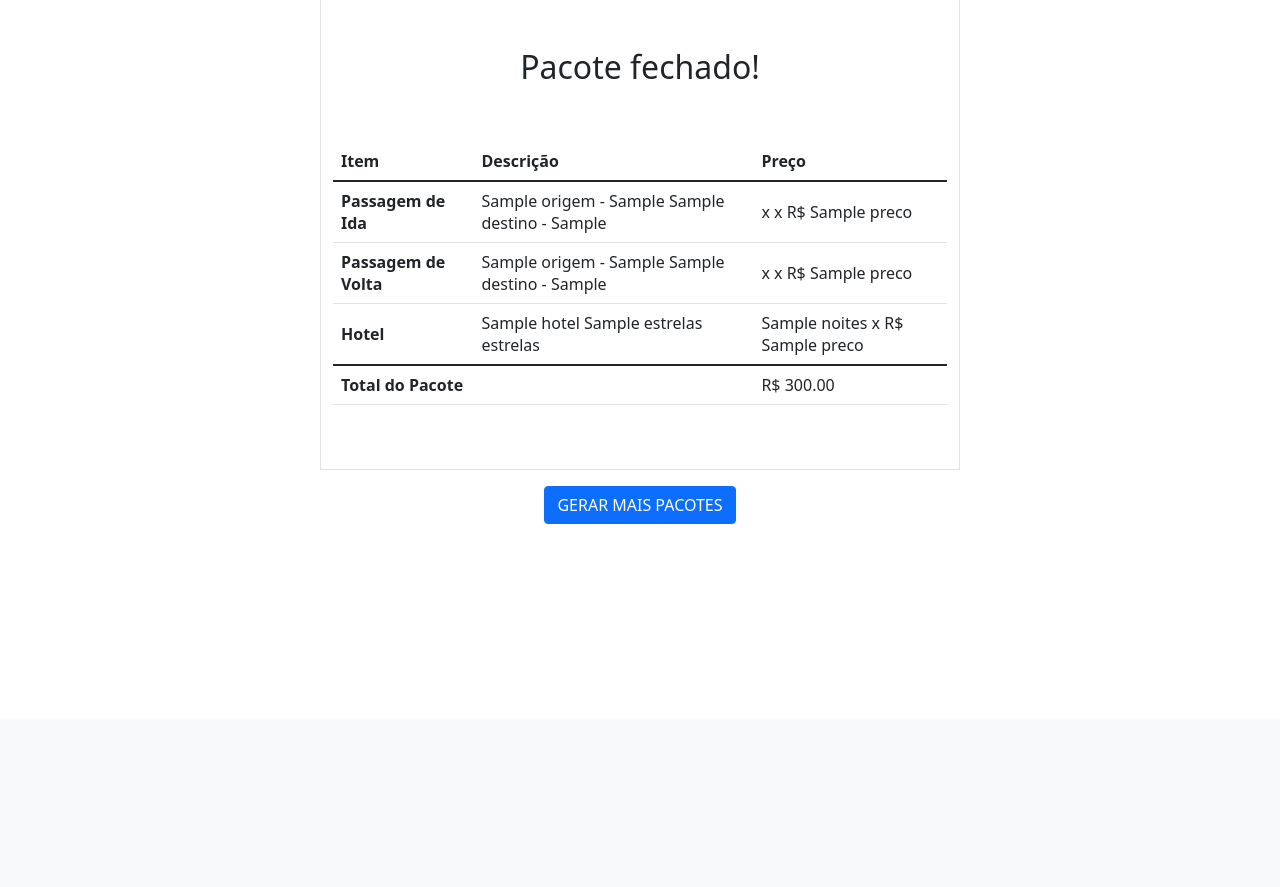
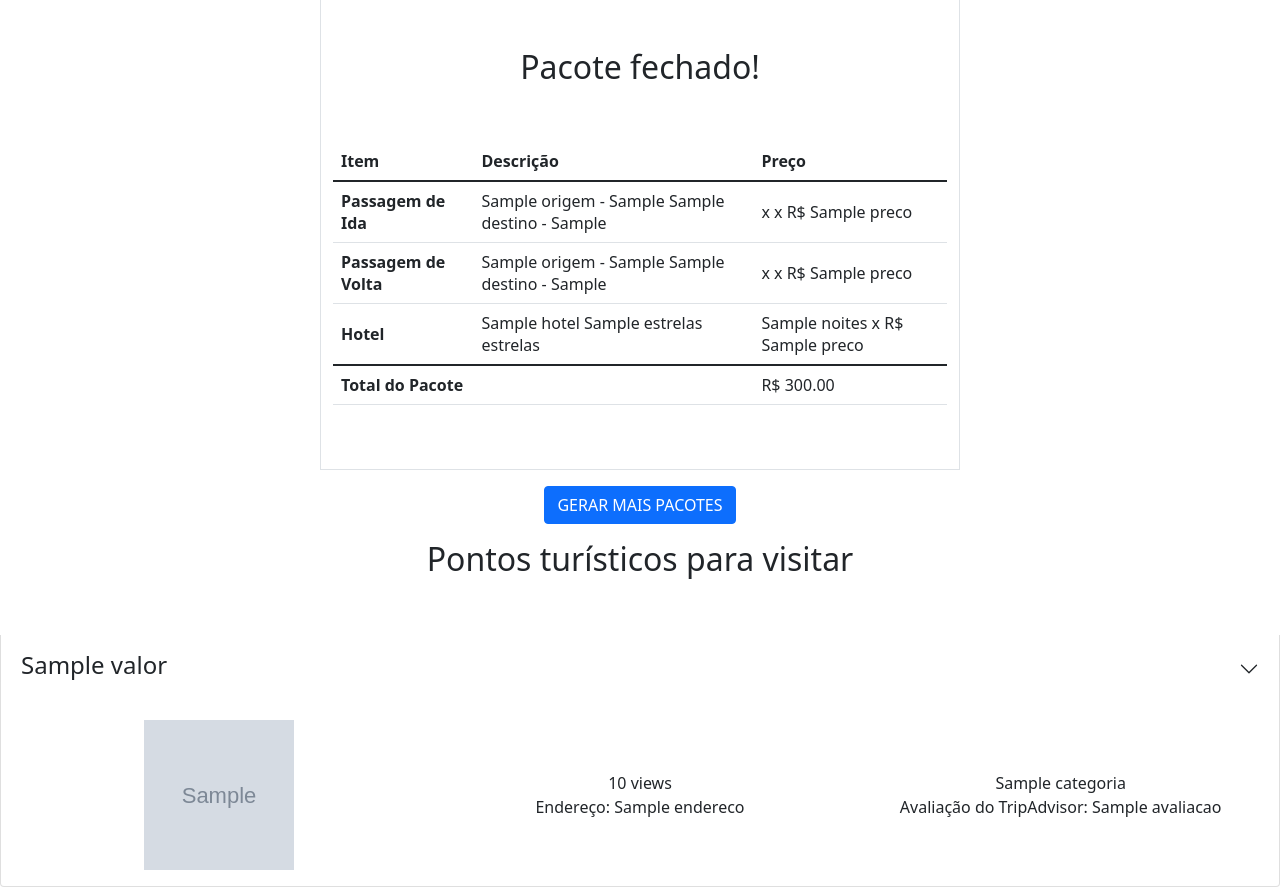
Before and after one commit to marciofh/agencia-turismo-II, a Flask app: template templates/Pacote.html in a window 1280 px wide. Shown: the part 81-968 px from the top of the page. Before the commit the page ends 605 px from the top, so only its background shows below. Run offline with Flask 2, Linux system fonts and the light colour scheme; the template is opened without the code that fills it: most values are stand-ins (such as "Sample title", 1, 10 or a date in 2020); grey boxes marked "Sample" are stand-in pictures.

Commit message:
add class atracao ao servidor

```diff
--- a/server.py
+++ b/server.py
@@ -2,6 +2,7 @@ from flask import Flask, render_template, request, session
 from cidade import Cidade
 from passagem import Passagem
 from hospedagem import Hospedagem
+from atracao import Atracao
 import datetime
 
 app = Flask(__name__)
@@ -57,6 +58,10 @@ def fechando_pacote():
     ida = eval(session['voo_ida'])
     volta = eval(session['voo_volta'])
 
+    print("########## EXECUTANDO API ATRACAO ##########\n")
+    dict_atracoes = Atracao.get_atracao(session['location_destino']) #ARMAZENAR NO BANCO
+    print()
+    print(dict_atracoes)
     data_ida = datetime.datetime.strptime(session["data_ida"], "%Y-%m-%d").date()
     data_volta = datetime.datetime.strptime(session["data_volta"], "%Y-%m-%d").date()
     noites = (data_volta - data_ida).days
@@ -66,7 +71,8 @@ def fechando_pacote():
         'ida': ida,
         'volta': volta,
         'passageiros': session["passageiros"],
-        'noites': noites
+        'noites': noites,
+        'atracoes': dict_atracoes
     }
 
     print("########## FECHANDO PACOTE ##########\n") #ARMAZENAR NO BANCO
--- a/templates/Pacote.html
+++ b/templates/Pacote.html
@@ -1,7 +1,7 @@
 <html>
     <head>
         <meta charset="utf-8">
-        <title>Nome do Progama</title>
+        <title>Pacote</title>
         <link href="https://cdn.jsdelivr.net/npm/bootstrap@5.1.3/dist/css/bootstrap.min.css" rel="stylesheet" integrity="sha384-1BmE4kWBq78iYhFldvKuhfTAU6auU8tT94WrHftjDbrCEXSU1oBoqyl2QvZ6jIW3" crossorigin="anonymous">
     </head>
     <body>
@@ -59,7 +59,52 @@
                 <div class="col-auto">
                     <button type="submit" value="submit" class="btn btn-primary btn-block">GERAR MAIS PACOTES</button>
                 </div>
-            </form>
+              </form>
+            </div>
+            <div>
+              <div class="title pb-5">
+                <h2 class="font-weight-bold">Pontos turísticos para visitar</h2>
+              </div>
+              {% for valor in content['atracoes'] %}
+                <div class="accordion-item">
+                  <h2 class="accordion-header" id="panelsStayOpen-headingOne">
+                    <button class="accordion-button collapsed" type="button" data-bs-toggle="collapse" data-bs-target="#panelsStayOpen-collapseOne" aria-expanded="true" aria-controls="panelsStayOpen-collapseOne">
+                      <div class="row">
+                        <div class="col">
+                          <h4>{{valor['nome_atracao']}}</h4>
+                        </div>
+                      </div>
+                    </button>
+                  </h2>
+                  <div id="panelsStayOpen-collapseOne" class="accordion-collapse collapse show" aria-labelledby="panelsStayOpen-headingOne">
+                    <div class="accordion-body">
+                      <div class="row align-items-center">
+                          <div class="col">
+                            <img src="{{valor['foto']}}" height="150" width="150">
+                          </div>
+                          <div class="col-8 ">
+                            <div class="row">
+                              <div class="col">
+                                {{valor['views']}} views
+                              </div>
+                              <div class="col">
+                                {{valor['categoria']}}
+                              </div>
+                            </div>
+                            <div class="row">
+                              <div class="col">
+                                Endereço: {{valor['endereco']}}
+                              </div>
+                              <div class="col">
+                                Avaliação do TripAdvisor: {{valor['avaliacao']}}
+                              </div>
+                            </div>
+                          </div>
+                        </div>
+                    </div>
+                  </div>
+                </div>
+              {% endfor %}
             </div>
         </div>
     </body>
```
Also changed, not shown: atracao.py (+37 -34 lines).
